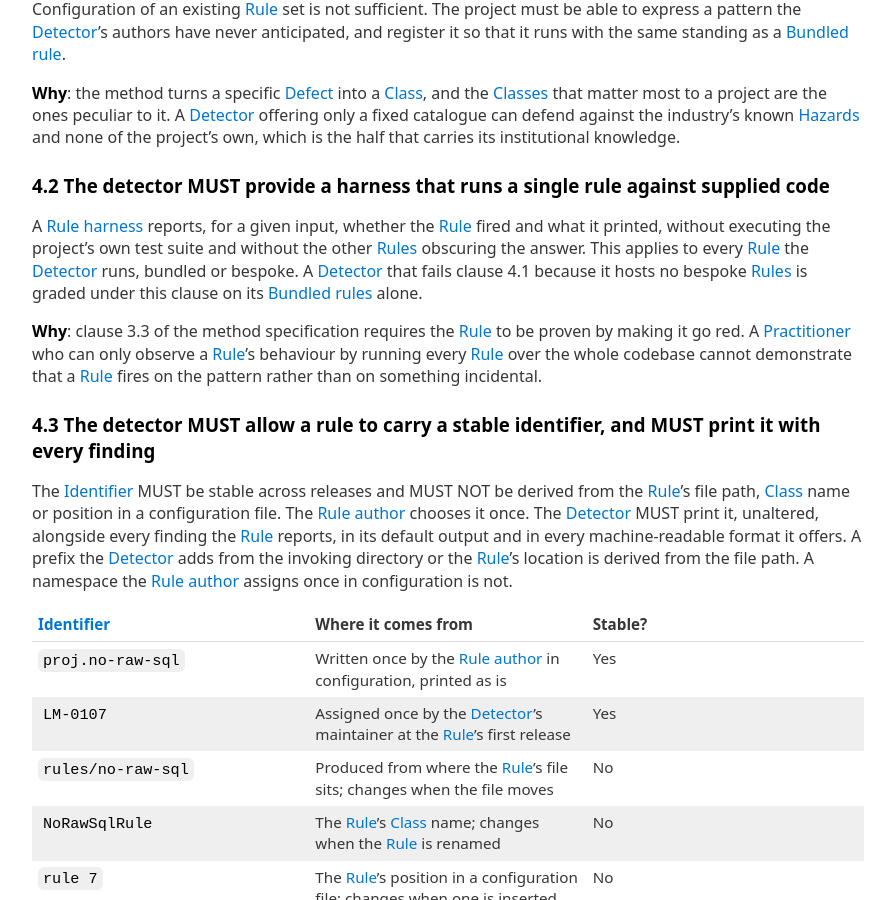
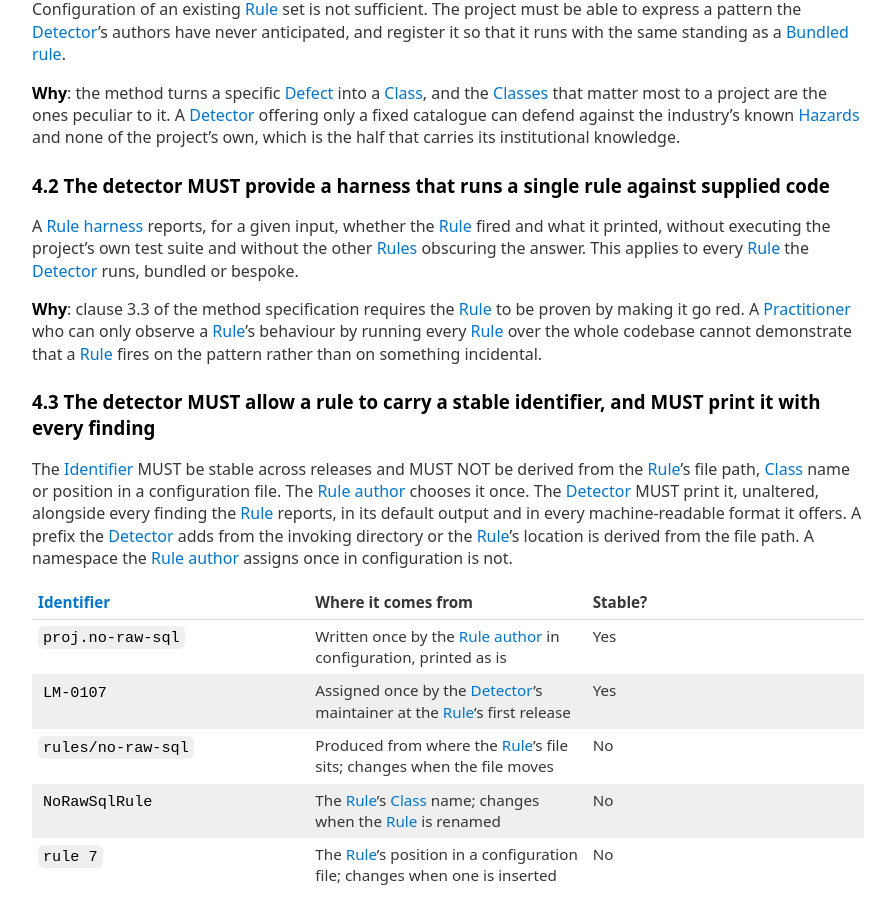
Before and after one commit to Defence-Before-Fix/defence-before-fix.github.io, a Jekyll site: the page built from DETECTOR-SPEC.md, in a window 1280 px wide and 900 px high, scrolled down 2450 px. Shown: the whole window, without its empty margins (192-1087 px from the left). Built offline with Jekyll 4.4.1, drawn with Linux system fonts in a browser that asks for light colours; our own code applies the rules of GitHub Pages for plain Markdown files.

Commit message:
Detector 4.2: the sentence on a detector failing 4.1 removed
After run 75: clause 4.2's sentence on how a detector that fails clause 4.1 is graded, which
readers took as a waiver in runs 69 and 75, is removed; the clause applies to every rule the
detector runs, which the sentence before it already says.

Co-Authored-By: Claude Fable 5.1 <noreply@anthropic.com>

```diff
--- a/DETECTOR-SPEC.md
+++ b/DETECTOR-SPEC.md
@@ -101,9 +101,7 @@ project's own, which is the half that carries its institutional knowledge.
 
 A [Rule harness] reports, for a given input, whether the [Rule] fired and what it printed, without
 executing the project's own test suite and without the other [Rules] obscuring the answer.
-This applies to every [Rule] the [Detector] runs, bundled or bespoke. A [Detector] that fails
-clause 4.1 because it hosts no bespoke [Rules] is graded under this clause on its
-[Bundled rules] alone.
+This applies to every [Rule] the [Detector] runs, bundled or bespoke.
 
 **Why**: clause 3.3 of the method specification requires the [Rule] to be proven by making it go
 red. A [Practitioner] who can only observe a [Rule]'s behaviour by running every
```
Also changed, not shown: CHANGELOG.md.
